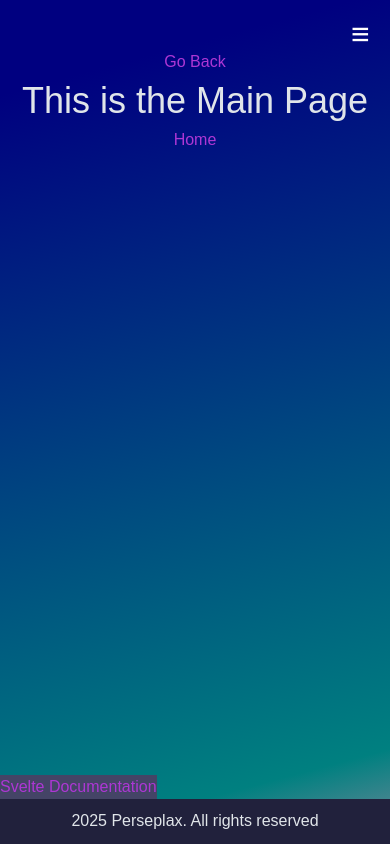
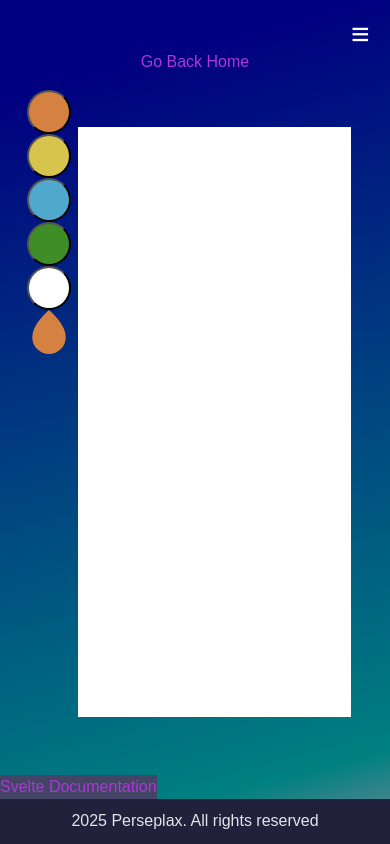
Before and after one commit to KacieFranklin/Research-Project, a SvelteKit app in the folder svelte-app/: page /dynamic in a window 390 px wide. Built offline with nearby package versions, Linux system fonts and the light colour scheme.

Commit message:
Added Canvas and palette to main page

```diff
--- /dev/null
+++ b/svelte-app/src/lib/components/Canvas.svelte
@@ -0,0 +1,147 @@
+<script>
+	import { onMount } from 'svelte'
+
+	export let width = 1000
+	export let height = 500
+	export let color = '#333'
+	export let background = '#fff'
+
+	/**
+	 * @type {HTMLCanvasElement}
+	 */
+	let canvas;
+	/**
+	 * @type {CanvasRenderingContext2D | null}
+	 */
+	let context;
+	/**
+	 * @type {boolean}
+	 */
+	let isDrawing;
+	/**
+	 * @type {{ x: any; y: any; }}
+	 */
+	let start;
+
+	/**
+	 * @type {number}
+	 */
+	let t
+    /**
+	 * @type {number}
+	 */
+    let l
+
+	onMount(() => {
+		context = canvas.getContext('2d')
+		// @ts-ignore
+		context.lineWidth = 3
+
+		handleSize()
+	})
+
+// @ts-ignore
+		$: if(context) {
+			context.strokeStyle = color
+	}
+
+	// @ts-ignore
+	const handleStart = (({ offsetX: x, offsetY: y }) => {
+		if(color === background) {
+			// @ts-ignore
+			context.clearRect(0, 0, width, height)
+		} else {
+			isDrawing = true
+			start = { x, y }
+		}
+	})
+
+	const handleEnd = () => { isDrawing = false }
+	// @ts-ignore
+	const handleMove = (({ offsetX: x1, offsetY: y1 }) => {
+		if(!isDrawing) return
+
+		const { x, y } = start
+		// @ts-ignore
+		context.beginPath()
+		// @ts-ignore
+		context.moveTo(x, y)
+		// @ts-ignore
+		context.lineTo(x1, y1)
+		// @ts-ignore
+		context.closePath()
+		// @ts-ignore
+		context.stroke()
+
+		start = { x: x1, y: y1 }
+	})
+
+	const handleSize = () => {
+		const { top, left } = canvas.getBoundingClientRect()
+		t = top
+		l = left
+	}
+</script>
+
+<svelte:window on:resize={handleSize} />
+
+<canvas
+				{width}
+				{height}
+				style:background
+				bind:this={canvas}
+				on:mousedown={handleStart}
+				on:touchstart={e => {
+					const { clientX, clientY } = e.touches[0]
+					handleStart({
+						offsetX: clientX - l,
+						offsetY: clientY - t
+					})
+				}}
+				on:mouseup={handleEnd}
+				on:touchend={handleEnd}
+				on:mouseleave={handleEnd}
+				on:mousemove={handleMove}
+				on:touchmove={e => {
+					const { clientX, clientY } = e.touches[0]
+					handleMove({
+						offsetX: clientX - l,
+						offsetY: clientY - t
+					})
+				}}>
+</canvas>
+
+<style>
+    canvas {
+        position:absolute;
+        left:15%;
+        top:15%;
+    }
+
+    @media (max-width:768px) {
+        canvas {
+            position: absolute;
+            width: 80%;
+            height: 70%;
+        }
+
+    }
+
+    @media (max-width: 576px) {
+        canvas {
+            position:absolute;
+            left:20%;
+            width:70%;
+            height: 70%;
+        }
+    }
+
+    @media (min-width: 769px) {
+        canvas {
+            position: absolute;
+            left: 15%;
+            width: 80%;
+            height: 70%;
+        }
+    }
+</style>
--- /dev/null
+++ b/svelte-app/src/lib/components/DrawingTool.svelte
@@ -0,0 +1,62 @@
+<script>
+	import Canvas from './Canvas.svelte'
+	import Palette from './Palette.svelte'
+
+	const colors = [
+		'#d58141',
+		'#d7c44c',
+		'#4fa9cc',
+		'#3f8d27',
+	]
+	const background = '#fff'
+
+	let color = colors[0]
+	const paletteColor = color
+</script>
+
+<main>
+	<Canvas
+					{color}
+					{background} />
+	<Palette
+					 {paletteColor}
+					 {colors}
+					 {background}
+					 on:color="{({ detail }) => {
+							color = detail.color
+						}}"/>
+</main>
+
+<style>
+	:global(body) {
+		margin: 0;
+		padding: 0;
+		min-height: 100vh;
+		display: flex;
+		justify-content: center;
+		align-items: center;
+		background: #e5e5e5;
+	}
+
+	:global(.visually-hidden:not(:focus):not(:active)) {
+		clip: rect(0 0 0 0);
+		clip-path: inset(50%);
+		height: 1px;
+		width: 1px;
+		overflow: hidden;
+		position: absolute;
+		white-space: nowrap;
+	}
+
+	main {
+		max-width: 300px;
+		display: flex;
+		flex-direction: column;
+		gap: 0.5rem 0;
+	}
+
+	main :global(canvas) {
+		align-self: center;
+	}
+
+</style>
--- /dev/null
+++ b/svelte-app/src/lib/components/Palette.svelte
@@ -0,0 +1,140 @@
+
+<script>
+	import { createEventDispatcher } from 'svelte';
+	const dispatch = createEventDispatcher();
+
+	export let colors = [
+		'#d58141',
+		'#d7c44c',
+		'#4fa9cc',
+		'#3f8d27',
+	]
+
+	/**
+	 * @type {string | String | Number | null | undefined}
+	 */
+	 export let paletteColor
+	export let background = '#fff'
+</script>
+
+<section>
+	<div>
+		{#each colors as color}
+		<button
+						on:click="{() => {
+							dispatch('color', { color })
+							paletteColor = color
+						}}"
+						style:background={color}>
+			<span class="visually-hidden">
+				Select the color {color}
+			</span>
+		</button>
+		{/each}
+	</div>
+
+	<button
+					on:click={() => {
+						dispatch('color', { color: background })
+						paletteColor = background
+					}}
+					style:background>
+		<span class="visually-hidden">
+			Select the background color to clear the canvas
+		</span>
+	</button>
+
+	<svg style:color={paletteColor} viewBox="-50 -50 100 100">
+		<g fill="currentColor" stroke="currentColor" stroke-width="0" stroke-linecap="round">
+			<path d="M -38 12 a 38 38 0 0 0 76 0 q 0 -28 -38 -62 -38 34 -38 62" />
+		</g>
+	</svg>
+</section>
+
+
+<style>
+	section {
+		--size: 2.75rem;
+		padding: 1rem;
+        padding-right: 4rem;
+		display: flex;
+        flex-direction: column;
+        position: absolute;
+        left:5%;
+		align-items: center;
+		gap: 0 1rem;
+	}
+
+	section > div {
+		flex-grow: 1;
+	}
+
+	section > svg {
+		flex-shrink: 0;
+	}
+
+	div {
+		display: flex;
+        flex-direction: column;
+		gap: 0 0.5rem;
+		align-items: center;
+		overflow-x: auto;
+	}
+
+	div::-webkit-scrollbar {
+		height: 0.25rem;
+	}
+
+	div::-webkit-scrollbar-track {
+		background: hsl(0, 0%, 100%);
+	}
+
+	div::-webkit-scrollbar-thumb {
+		background: currentColor;
+	}
+
+	div button {
+		flex-shrink: 0;
+	}
+
+	button,
+	section > svg {
+		width: var(--size);
+		height: var(--size);
+	}
+
+	button  {
+		cursor: pointer;
+		border-radius: 50%;
+		margin: 0;
+	}
+
+	section > svg {
+		display: block;
+	}
+
+
+
+    @media (max-width:768px) {
+        section {
+            position: absolute;
+            right: 80%;
+        }
+    }
+
+    @media (max-width:576px) {
+        section {
+            padding: 1rem;
+            position:absolute;
+            left:5%;
+        }
+    }
+
+    @media (min-width: 769px) {
+        section {
+            position: absolute;
+            right: 80%;
+        }
+    }
+
+</style>
--- a/svelte-app/src/lib/index.js
+++ b/svelte-app/src/lib/index.js
@@ -5,3 +5,4 @@ export { default as Navigation } from "./components/Navigation.svelte";
 export { default as Footer } from "./components/Footer.svelte";
 export { default as Card } from "./components/Card.svelte";
 export { default as Parallax } from "./components/Parallax.svelte";
+export { default as DrawingTool } from "./components/DrawingTool.svelte";
--- a/svelte-app/src/routes/dynamic/+page.svelte
+++ b/svelte-app/src/routes/dynamic/+page.svelte
@@ -2,10 +2,11 @@
     <title>Drawing Tool</title>
 </svelte:head>
 
-<h1>This is the Main Page</h1>
+<script>
+    import DrawingTool from "$lib/components/DrawingTool.svelte";
+</script>
+
+
 <a href="/home">Home</a><br>
-<br><br><br><br><br><br><br><br><br><br><br><br><br><br><br><br>
-<br><br><br><br><br><br><br><br><br><br><br><br><br><br><br><br>
-    <br><br><br><br><br><br><br><br><br><br><br><br><br><br><br><br>
-<br><br><br><br><br><br><br><br><br><br><br><br><br><br><br><br>
-<p>text</p>
+
+<DrawingTool />
```
